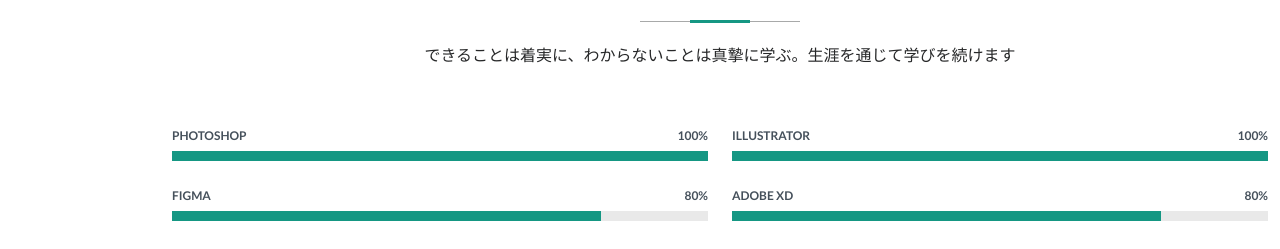
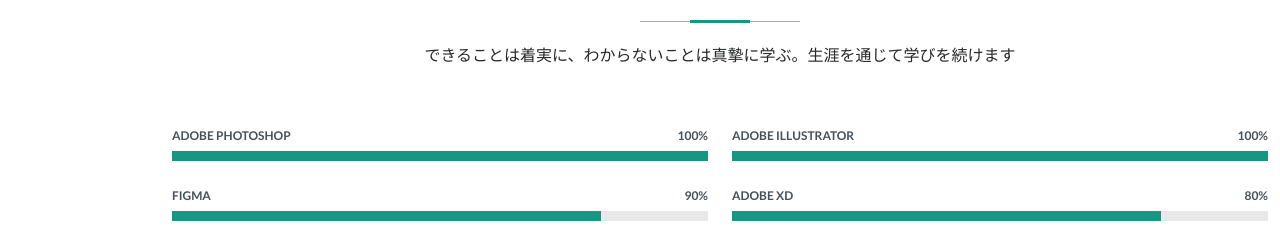
Before and after one commit to Misa-Fujita/Portfolio, a plain HTML site: page index.html in a window 1280 px wide. Shown: the part 1546-1795 px from the top of the page. Drawn offline with Linux system fonts and the light colour scheme.

Commit message:
Skill name modified

```diff
--- a/index.html
+++ b/index.html
@@ -133,14 +133,14 @@
 
             <!-- Skills Items -->
             <div class="progress">
-              <span class="skill"><span>Photoshop</span> <i class="val">100%</i></span>
+              <span class="skill"><span>Adobe Photoshop</span> <i class="val">100%</i></span>
               <div class="progress-bar-wrap">
                 <div class="progress-bar" role="progressbar" aria-valuenow="100" aria-valuemin="0" aria-valuemax="100"></div>
               </div>
             </div>
 
             <div class="progress">
-              <span class="skill"><span>Figma</span> <i class="val">80%</i></span>
+              <span class="skill"><span>Figma</span> <i class="val">90%</i></span>
               <div class="progress-bar-wrap">
                 <div class="progress-bar" role="progressbar" aria-valuenow="80" aria-valuemin="0" aria-valuemax="100"></div>
               </div>
@@ -173,7 +173,7 @@
 
               <!-- Skills Items -->
               <div class="progress">
-              <span class="skill"><span>Illustrator</span> <i class="val">100%</i></span>
+              <span class="skill"><span>Adobe Illustrator</span> <i class="val">100%</i></span>
               <div class="progress-bar-wrap">
                 <div class="progress-bar" role="progressbar" aria-valuenow="100" aria-valuemin="0" aria-valuemax="100"></div>
               </div>
```
